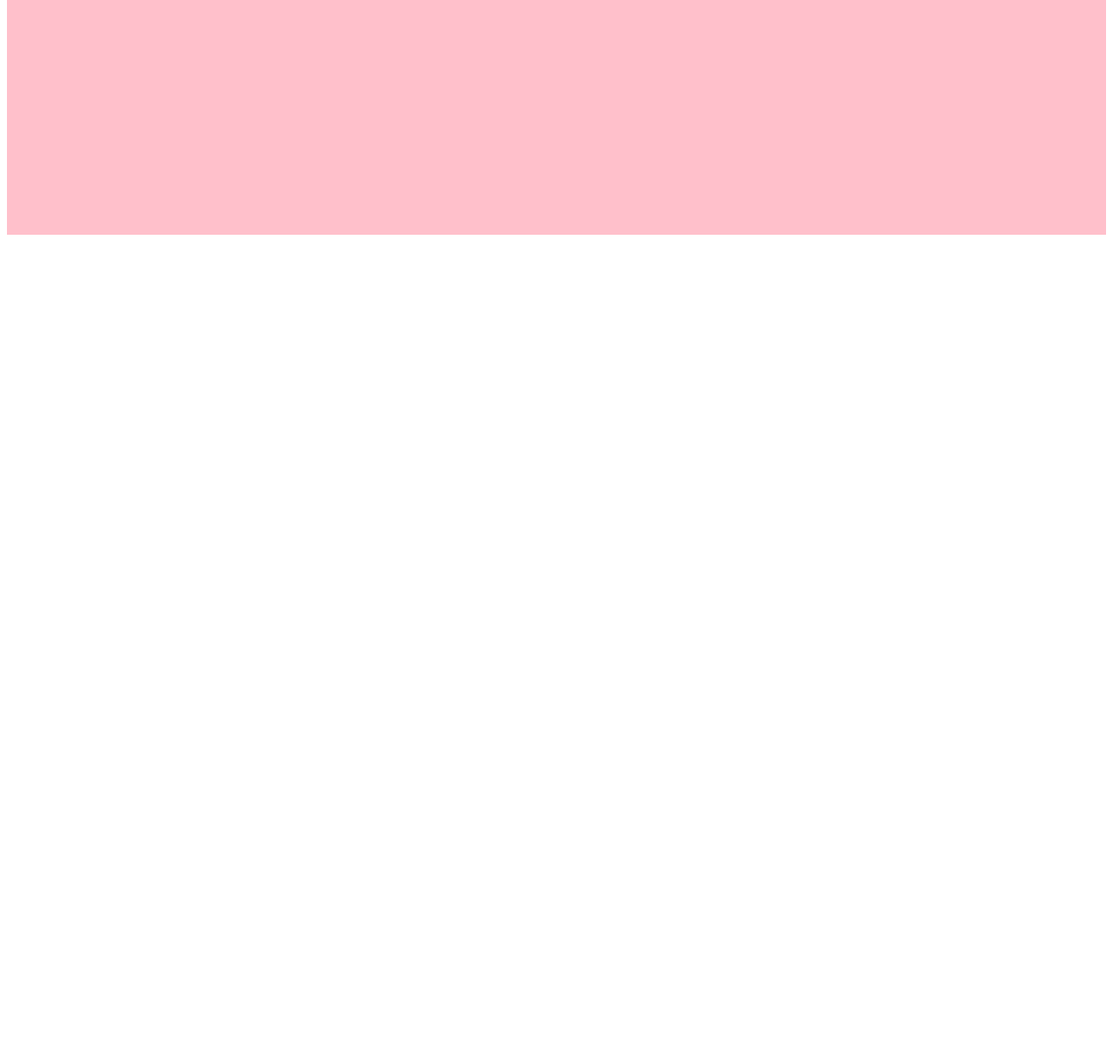
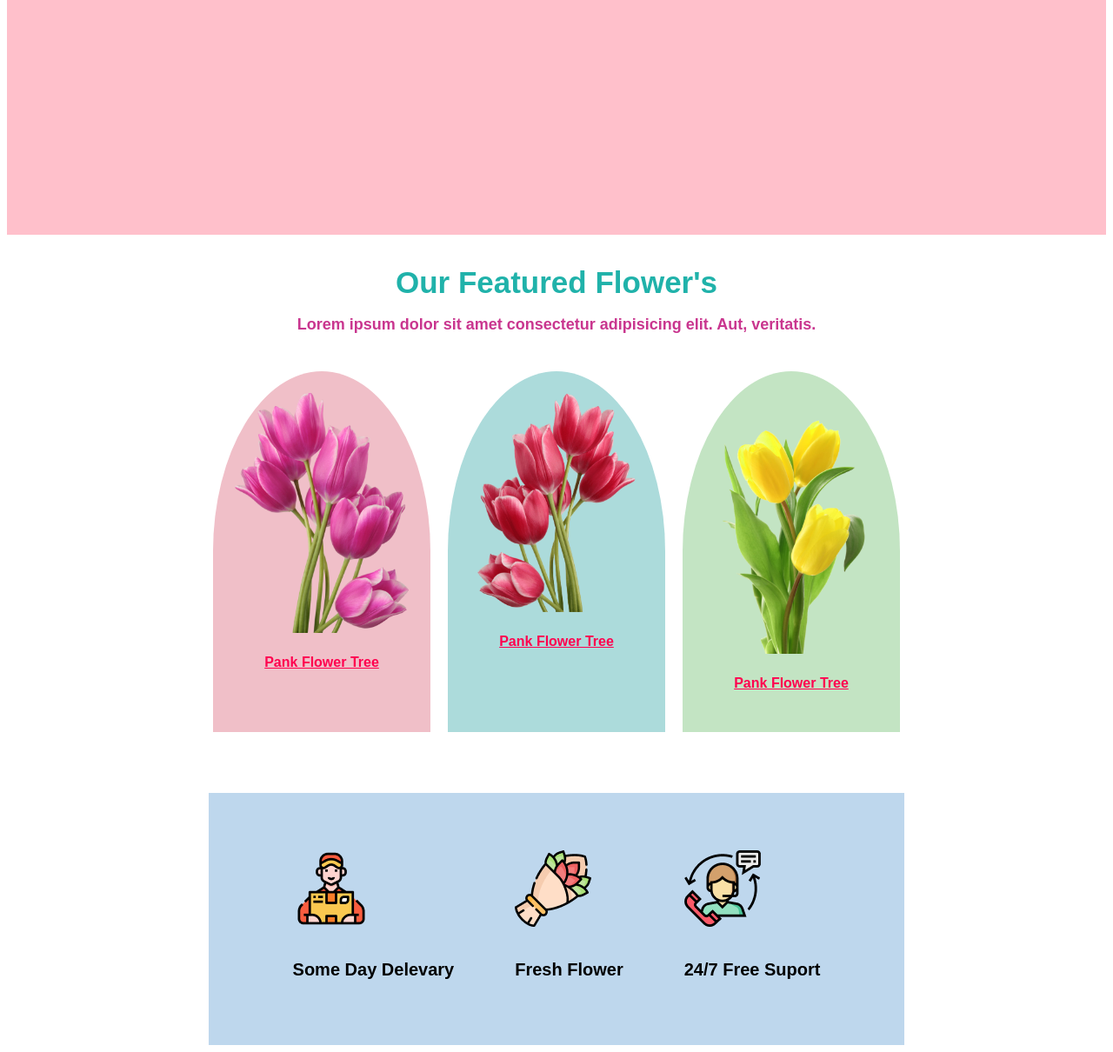
Before and after one commit to Naofel-Badsha/assignment-1, a plain HTML site: page index.html in a window 1280 px wide. Shown: the part 538-1748 px from the top of the page at 87% size. Before the commit the page ends 816 px from the top, so only its background shows below. Drawn offline with Linux system fonts and the light colour scheme.

Commit message:
added feature

```diff
--- a/index.html
+++ b/index.html
@@ -7,9 +7,10 @@
     <title>Assignment 1</title>
 </head>
 <body>
+    <!--header--section--start-->
     <header>
         <div class="header">
-            <div class="flower-contrent">
+            <div class="flower-container">
               <h1 class="flower-title">Let's mark beautiful flower's part of your life</h1>
               <p class="flower-riscription">Lorem ipsum dolor sit amet,
                 consectetur adipisicing elit. Ea minima dolore veritatis
@@ -19,5 +20,45 @@
             <img class="flower-image" src="Flower/pngwing 10.png">
           </div>
     </header>
+    <!--header--section--start-->
+
+    <main>
+        <section>
+            <div class="section-title">Our Featured Flower's</div>
+            <p class="title-discription">Lorem ipsum dolor sit amet consectetur
+                adipisicing elit. Aut, veritatis.</p>
+             <div class="feauter-content">
+                <div class="img-box" style="background-color: #f0bfc8;">
+                    <img src="Flower/pngwing 6.png">
+                    <h4 class="flower-catagiry">Pank Flower Tree</h4>
+                </div>
+                <div class="img-box" style="background-color: #acdbdb;">
+                    <img src="Flower/pngwing 10.png">
+                    <h4 class="flower-catagiry">Pank Flower Tree</h4>
+                </div>
+                <div class="img-box" style="background-color: #c3e4c3;">
+                    <img src="Flower/pngwing 7.png">
+                    <h4 class="flower-catagiry">Pank Flower Tree</h4>
+                </div>
+             </div>
+        </section>
+
+        <section>
+            <div class="delevary-contant">
+                <div class="delevary-box">
+                    <img src="Flower/Group 57.png">
+                    <h5 class="delevary-box-title">Some Day Delevary</h5>
+                </div>
+                <div class="delevary-box">
+                    <img src="Flower/Group 58.png">
+                    <h5 class="delevary-box-title">Fresh Flower</h5>
+                </div>
+                <div class="delevary-box">
+                    <img src="Flower/Group 59.png">
+                    <h5 class="delevary-box-title">24/7 Free Suport</h5>
+                </div>
+             </div>
+        </section>
+    </main>
 </body>
 </html>
--- a/style.css
+++ b/style.css
@@ -7,8 +7,22 @@
     background-color: #a73e53;
 }
 
+.section-title{
+    text-align: center;
+    padding-top: 35px;
+    font-size: 35px;
+    font-weight: 600;
+    color: lightseagreen;
+}
 
-/*-----------Header---------Start---------*/
+.title-discription{
+    text-align: center;
+    font-size: 18px;
+    font-weight: 600;
+    color: #c9368f;
+}
+
+/*---Header---Start---*/
 header{
     background-color: pink;
     width: 100%;
@@ -52,4 +66,52 @@ header{
     font-size: 18px;
     font-weight: 600;
 }
-/*-----------Header---------End---------*/
+/*---header---end---*/
+
+
+
+.feauter-content{
+    display: flex;
+    gap: 20px;
+    justify-content: center;
+}
+
+.feauter-content .img-box{
+    margin-top: 25px;
+    background-color: #acdbdb;
+    padding: 25px;
+    border-radius: 50% 50% 0 0;
+}
+
+.feauter-content .img-box img{
+    width: 200px;
+}
+
+.flower-catagiry{
+    text-align: center;
+    text-decoration: underline;
+    color: #ff004f;
+}
+
+.delevary-contant{
+    display: flex;
+    gap: 70px;
+    justify-content: center;
+    align-items: center;
+    background-color: #bed7ed;
+    padding: 25px;
+    height: 30vh;
+    width: 750px;
+    margin: 0 auto;
+    margin-top: 70px;
+}
+
+.delevary-box{
+    padding-top: 25px;
+}
+
+.delevary-box-title{
+    text-align: center;
+    font-size: 20px;
+    font-weight: 600;
+}
```
